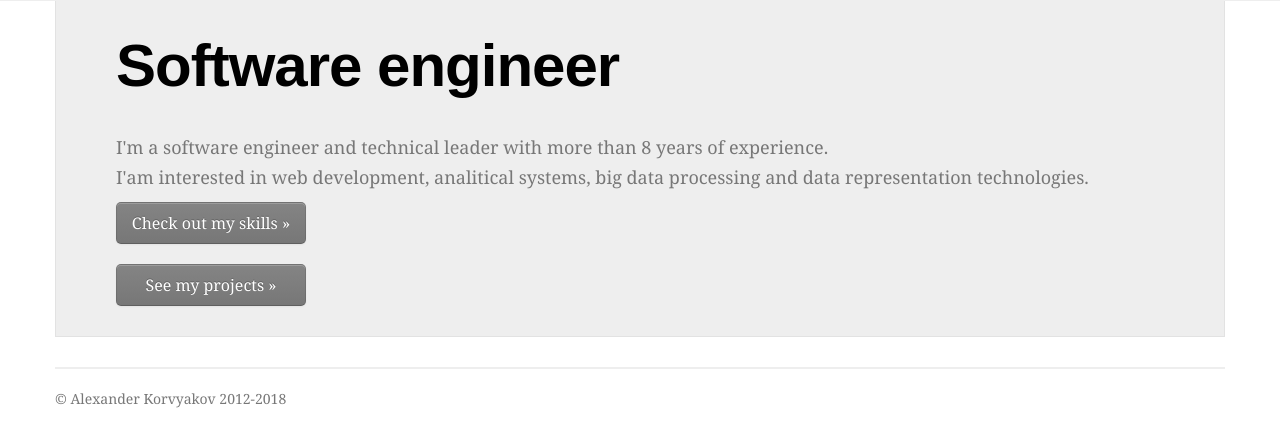
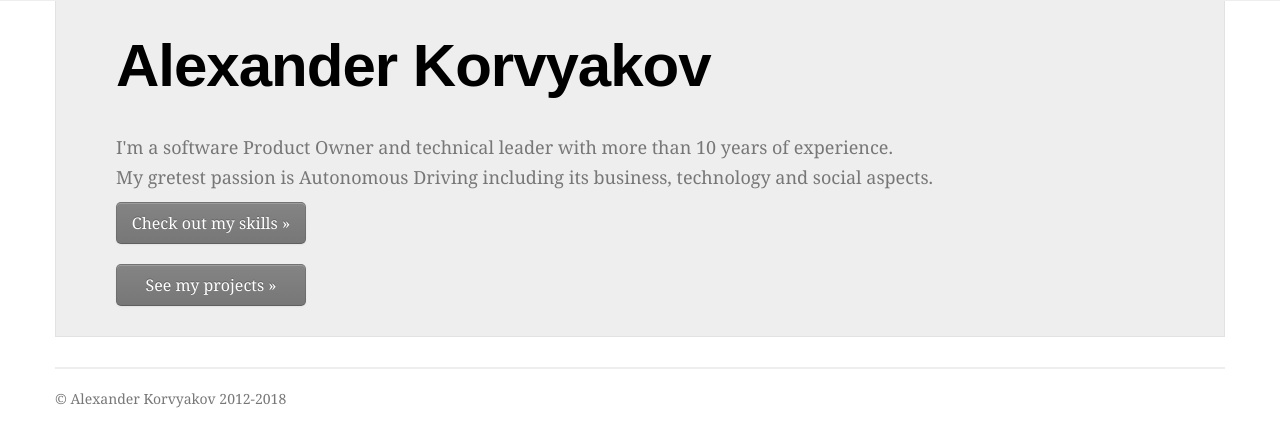
Before and after one commit to nai1gun/korvyakovcom-node, a Node server app: page / in a window 1280 px wide. Shown: the part 61-493 px from the top of the page. Run offline with Node 20, Linux system fonts and the light colour scheme; some libraries are stand-ins or nearby versions; some web fonts are replaced.

Commit message:
Update index

```diff
--- a/views/pages/index.ejs
+++ b/views/pages/index.ejs
@@ -12,11 +12,14 @@
     <div class="container">
       <div class="hero-unit">
 
-        <h1>Software engineer</h1><br>
-        <p>I'm a software engineer and technical leader with more than 8 years of experience.<br>I'am interested in web development, analitical systems, big data processing and data representation technologies.</p>
-          <a class="btn btn-primary btn-large" href="skills" style="text-align:center; width:10em;">Check out my skills &raquo;</a>
-          <br><br>
-          <a class="btn btn-primary btn-large" href="projects" style="text-align:center; width:10em;">See my projects &raquo;</a>
+        <h1>Alexander Korvyakov</h1><br>
+        <p>
+          I'm a software Product Owner and technical leader with more than 10 years of experience.<br>
+          My gretest passion is Autonomous Driving including its business, technology and social aspects.
+        </p>
+        <a class="btn btn-primary btn-large" href="skills" style="text-align:center; width:10em;">Check out my skills &raquo;</a>
+        <br><br>
+        <a class="btn btn-primary btn-large" href="projects" style="text-align:center; width:10em;">See my projects &raquo;</a>
       </div>
       <hr>
 
```
